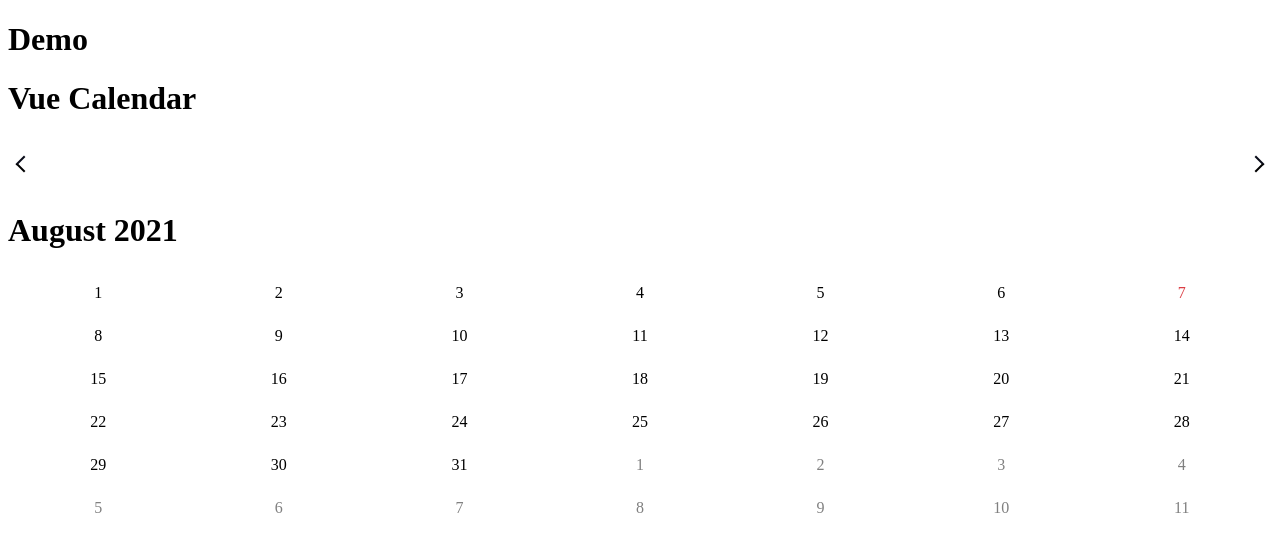
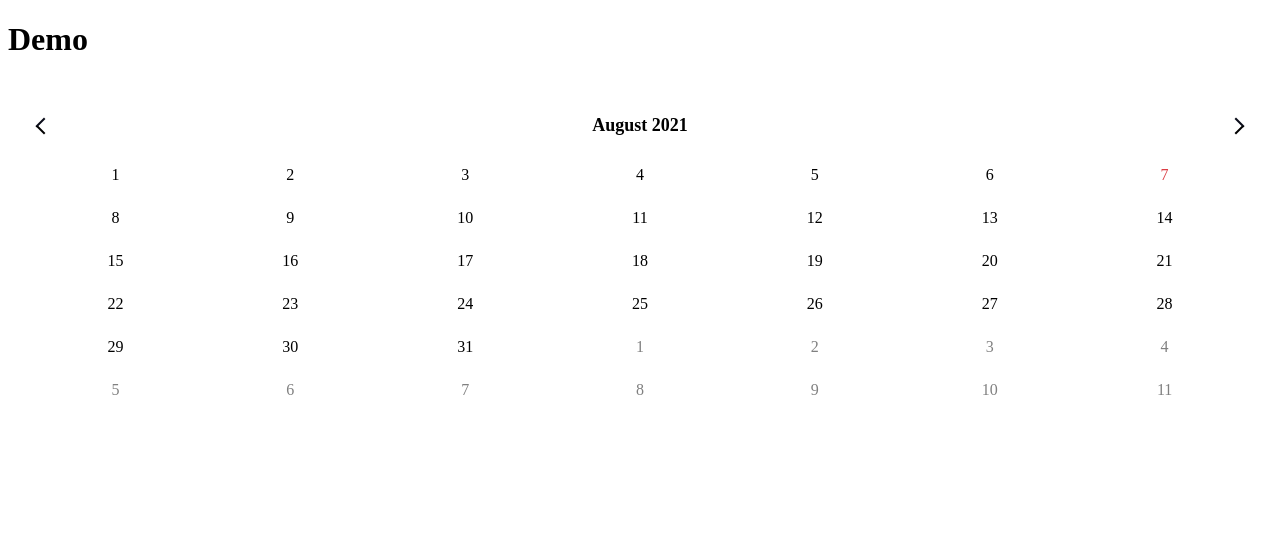
Before and after one commit to owlran/vue-calendar, a Vue app: page / in a window 1280 px wide. Shown: the top 552 px of the page. Built offline with nearby package versions, Linux system fonts and the light colour scheme.

Commit message:
refactor: integrate VueCalendarHeader into index

```diff
--- a/src/components/VueCalendar/index.vue
+++ b/src/components/VueCalendar/index.vue
@@ -1,8 +1,8 @@
 <template lang="pug">
   .VueCalendar
-    h1 Vue Calendar
-    VueCalendarHeader
-    h1 {{ calendar.title }}
+    VueCalendarHeader(
+      :title="calendar.title"
+    )
     .VueCalendar__content
       VueCalendarWeek(
         v-for="(week, weekIndex) in calendar.weeks"
@@ -64,6 +64,9 @@ export default {
 
 <style lang="scss" scoped>
 .VueCalendar {
+  border-radius: 5px;
+  background-color: #fff;
+  padding: 20px;
   &__content {
   }
 }
```
